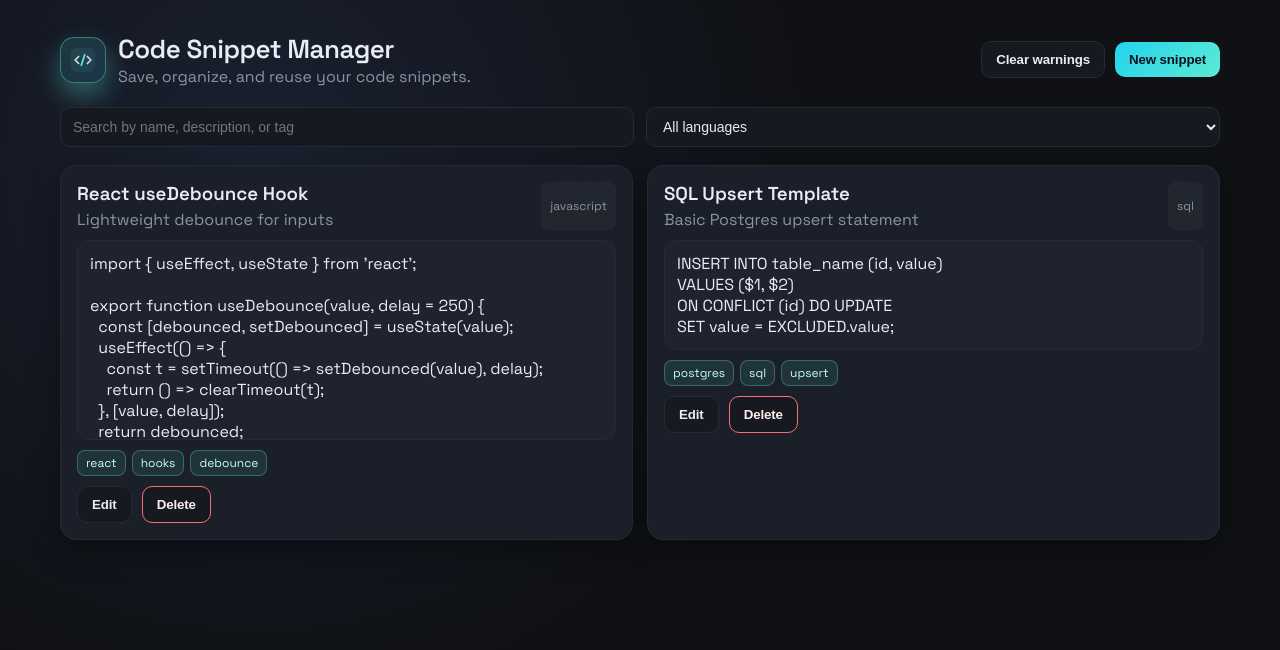
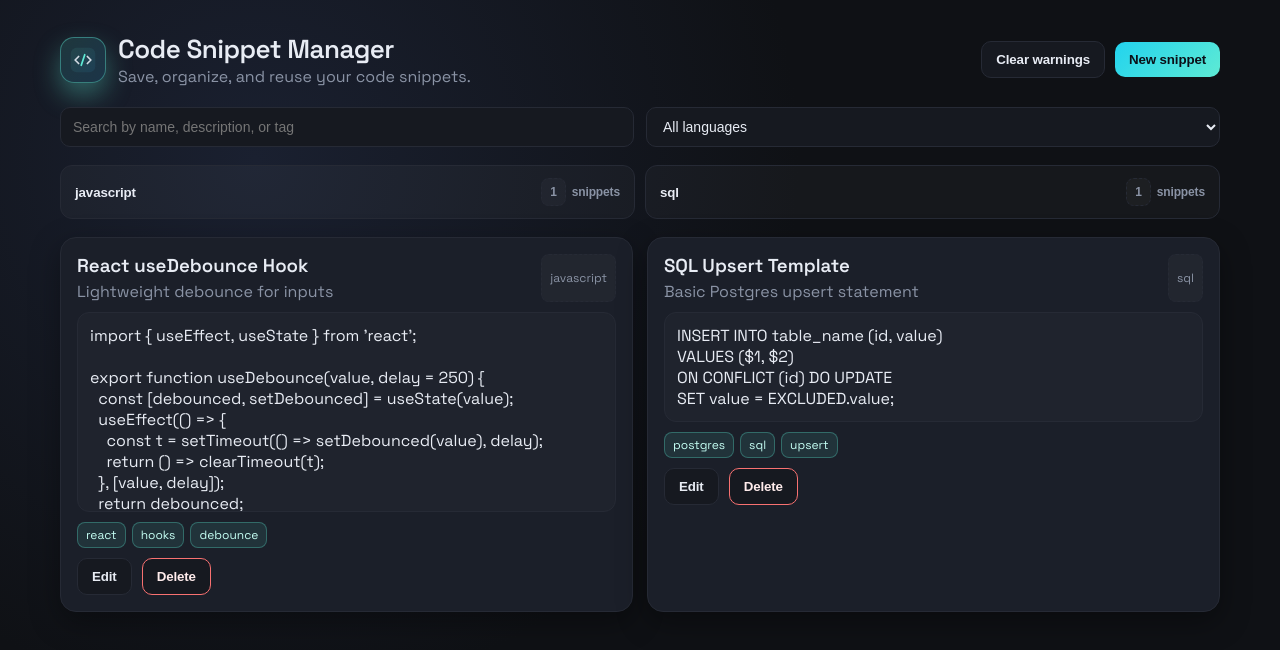
Before and after one commit to agasthyarkumar/Code-Snippet-Playground, a React (Vite) app: page / in a window 1280 px wide. Shown: the top 650 px of the page. Built offline with nearby package versions, Linux system fonts and the light colour scheme.

Commit message:
feat(ui): add LanguageStats with hover terms and click-to-filter; fix Monaco types and remove unsupported prop

```diff
--- a/src/App.tsx
+++ b/src/App.tsx
@@ -5,6 +5,7 @@ import Modal from './components/Modal';
 import LogoMark from './components/LogoMark';
 import { useSnippets, SavePayload } from './hooks/useSnippets';
 import { DuplicateConflicts, Snippet } from './types';
+import LanguageStats from './components/LanguageStats';
 
 const App = () => {
   const { snippets, search, save, remove, allLanguages, forceSave } = useSnippets();
@@ -125,6 +126,12 @@ const App = () => {
         </select>
       </div>
 
+      <LanguageStats
+        snippets={snippets}
+        selected={languageFilter || undefined}
+        onSelect={(lang) => setLanguageFilter(lang)}
+      />
+
       {error && <div className="alert danger">{error}</div>}
 
       {showForm && (
--- a/src/components/CodeEditor.tsx
+++ b/src/components/CodeEditor.tsx
@@ -53,7 +53,6 @@ const CodeEditor = ({ value, language, onChange }: CodeEditorProps) => {
         onChange={(val) => onChange(val ?? '')}
         onMount={() => setReady(true)}
         onValidate={() => setReady(true)}
-        onError={() => setMode('basic')}
         loading={<div style={{ padding: 12 }}>Loading editor…</div>}
       />
       <div style={{ padding: '10px 12px', borderTop: '1px solid var(--border)', display: 'flex', justifyContent: 'space-between', alignItems: 'center' }}>
--- /dev/null
+++ b/src/components/LanguageStats.tsx
@@ -0,0 +1,55 @@
+import { useMemo } from 'react';
+import { Snippet } from '../types';
+
+type Props = {
+  snippets: Snippet[];
+  selected?: string;
+  onSelect: (lang: string | '') => void;
+};
+
+const LanguageStats = ({ snippets, selected, onSelect }: Props) => {
+  const stats = useMemo(() => {
+    const map = new Map<string, { count: number; terms: Set<string> }>();
+    for (const s of snippets) {
+      if (!s.language) continue;
+      if (!map.has(s.language)) map.set(s.language, { count: 0, terms: new Set() });
+      const entry = map.get(s.language)!;
+      entry.count += 1;
+      for (const t of s.keyTerms) entry.terms.add(t);
+    }
+    // Convert to sorted array by count desc, then name asc
+    return Array.from(map.entries())
+      .map(([language, { count, terms }]) => ({ language, count, terms: Array.from(terms).sort() }))
+      .sort((a, b) => (b.count - a.count) || a.language.localeCompare(b.language));
+  }, [snippets]);
+
+  if (stats.length === 0) return null;
+
+  return (
+    <div className="stats-grid">
+      {stats.map(({ language, count, terms }) => {
+        const tooltip = terms.length ? `${terms.join(', ')}` : 'No key terms';
+        const isActive = selected === language;
+        return (
+          <button
+            key={language}
+            type="button"
+            className={`stat-card${isActive ? ' active' : ''}`}
+            data-tooltip={tooltip}
+            onClick={() => onSelect(isActive ? '' : language)}
+            aria-pressed={isActive}
+            title={`${language}: ${count} snippet${count !== 1 ? 's' : ''}`}
+          >
+            <div className="stat-lang">{language}</div>
+            <div className="stat-meta">
+              <span className="badge">{count}</span>
+              <span className="muted" style={{ fontSize: 12 }}>snippets</span>
+            </div>
+          </button>
+        );
+      })}
+    </div>
+  );
+};
+
+export default LanguageStats;
--- a/src/styles.css
+++ b/src/styles.css
@@ -311,6 +311,61 @@ button.secondary {
   color: var(--muted);
 }
 
+/* Language stats */
+.stats-grid {
+  display: grid;
+  grid-template-columns: repeat(auto-fit, minmax(160px, 1fr));
+  gap: 10px;
+  margin: 10px 0 18px;
+}
+
+.stat-card {
+  display: flex;
+  align-items: center;
+  justify-content: space-between;
+  gap: 10px;
+  padding: 12px 14px;
+  border-radius: 12px;
+  border: 1px solid var(--border);
+  background: rgba(255, 255, 255, 0.03);
+  cursor: pointer;
+  position: relative;
+}
+
+.stat-card.active {
+  border-color: rgba(94, 234, 212, 0.6);
+  box-shadow: 0 10px 24px rgba(94, 234, 212, 0.18);
+}
+
+.stat-lang {
+  font-weight: 600;
+}
+
+.stat-meta {
+  display: inline-flex;
+  align-items: center;
+  gap: 6px;
+}
+
+/* Simple tooltip using data-tooltip */
+.stat-card[data-tooltip]:hover::after {
+  content: attr(data-tooltip);
+  position: absolute;
+  left: 50%;
+  bottom: calc(100% + 8px);
+  transform: translateX(-50%);
+  background: #11151f;
+  color: var(--text);
+  border: 1px solid var(--border);
+  border-radius: 8px;
+  padding: 8px 10px;
+  font-size: 12px;
+  white-space: pre-wrap;
+  max-width: 320px;
+  box-shadow: var(--shadow);
+  z-index: 5;
+}
+
 @media (max-width: 640px) {
   .header {
     flex-direction: column;
--- /dev/null
+++ b/vite.config.d.ts
@@ -0,0 +1,2 @@
+declare const _default: import("vite").UserConfig;
+export default _default;
--- /dev/null
+++ b/vite.config.js
@@ -0,0 +1,11 @@
+import { defineConfig } from 'vite';
+import react from '@vitejs/plugin-react';
+export default defineConfig({
+    plugins: [react()],
+    server: {
+        port: 5173,
+    },
+    preview: {
+        port: 4173,
+    },
+});
```
Also changed, not shown: src/vite-env.d.ts (added, +8 -0 lines), 2 other files (tests, documents, lock files or other folders).
